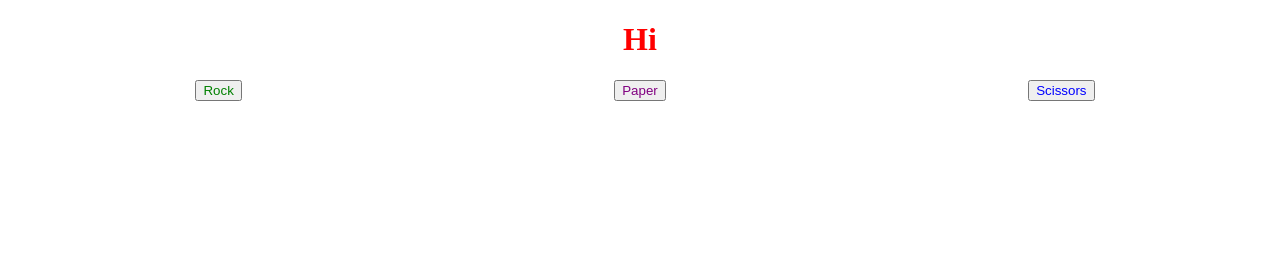
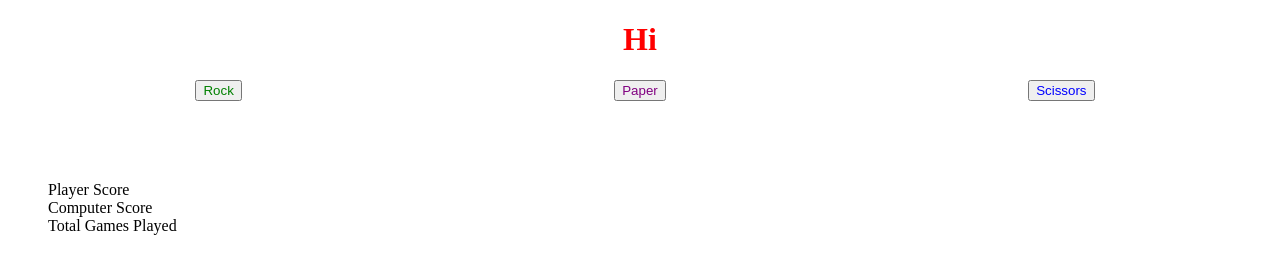
Before and after one commit to bojeans/rps, a plain HTML site: page index.html in a window 1280 px wide. Drawn offline with Linux system fonts and the light colour scheme.

Commit message:
created ordered list for scoring and tested html format

```diff
--- a/script.js
+++ b/script.js
@@ -1,9 +1,11 @@
 // html skeleton
+
+// controls the rock/paper/scissors div
 const gameOptions = document.createElement("div");
 gameOptions.className = "main";
 document.body.appendChild(gameOptions);
 
-const scoreCount = document.createElement("div");
+const scoreCount = document.createElement("ol");
 scoreCount.className = "score";
 document.body.appendChild(scoreCount);
 
@@ -11,9 +13,19 @@ document.body.appendChild(scoreCount);
 const rockButton = document.createElement("button");
 const paperButton = document.createElement("button");
 const scissorsButton = document.createElement("button");
+
+// Ordered list logic
+const playerItem = document.createElement("li");
 const player = document.createTextNode("Player Score");
+playerItem.appendChild(player);
+
+const computerItem = document.createElement("li");
 const computer = document.createTextNode("Computer Score");
+computerItem.appendChild(computer);
+
+const totalGamesItem = document.createElement("li");
 const totalGames = document.createTextNode("Total Games Played");
+totalGamesItem.appendChild(totalGames);
 
 // logic for rock
 rockButton.textContent = "Rock";
@@ -43,6 +55,9 @@ scissorsButton.addEventListener("click", () => {
 gameOptions.appendChild(rockButton);
 gameOptions.appendChild(paperButton);
 gameOptions.appendChild(scissorsButton);
+scoreCount.appendChild(playerItem);
+scoreCount.appendChild(computerItem);
+scoreCount.appendChild(totalGamesItem);
 
 // Game Logic
 const winningLogic = {
--- a/style.css
+++ b/style.css
@@ -22,3 +22,9 @@ h1 {
 .scissors {
     color: blue;
 }
+
+.score {
+    display: grid;
+    list-style: none;
+    margin-top: 5rem;
+}
```
